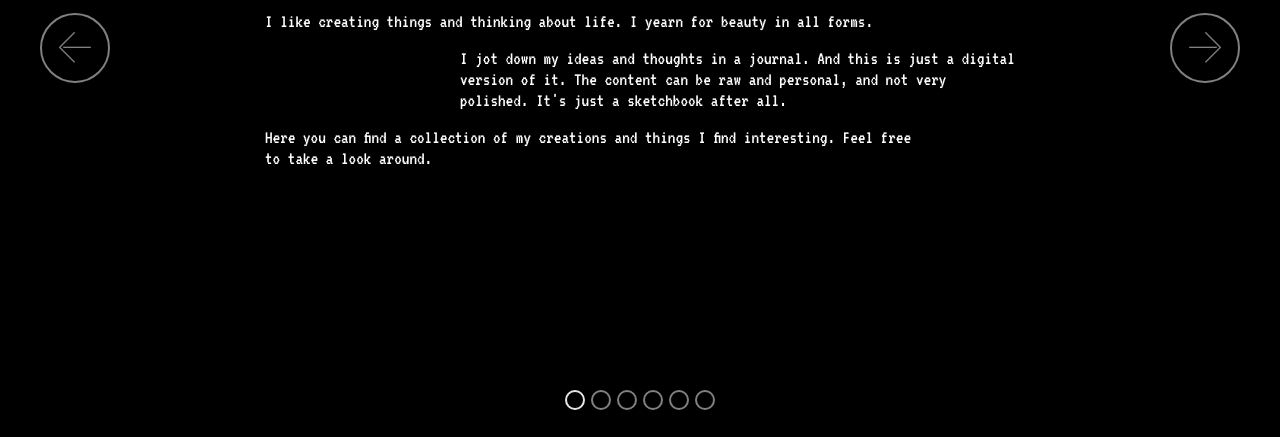
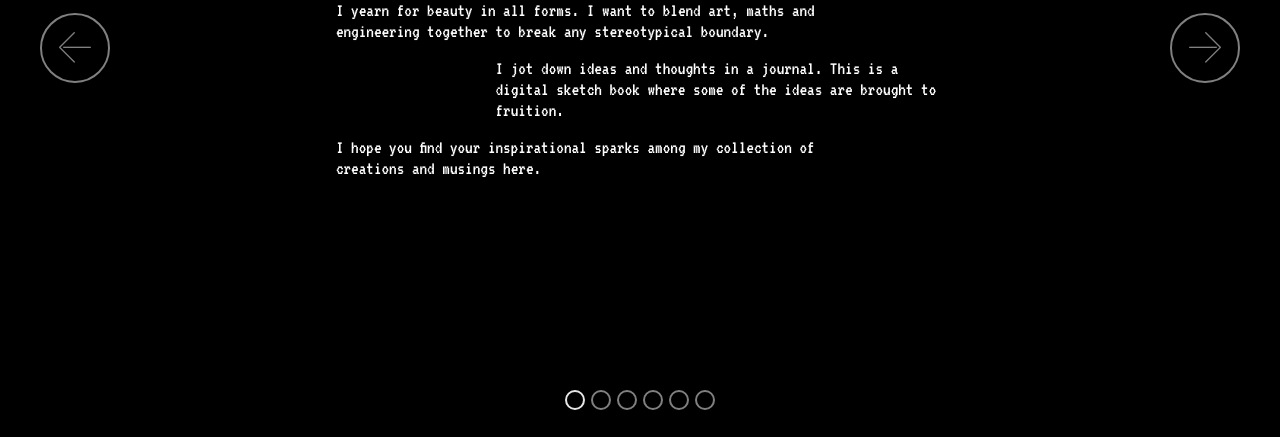
Before and after one commit to koshini/shiniko.com, a plain HTML site: page index.html in a window 1280 px wide. Shown: the part 363-800 px from the top of the page. Drawn offline with Linux system fonts and the light colour scheme; files whose address does not match are found by name; a web font is replaced by a local one.

Commit message:
Edit intro

```diff
--- a/index.html
+++ b/index.html
@@ -46,17 +46,17 @@
               </div>
               <div class="row">
                   <div class="col-md-7 offset-md-2 align-left">
-                    <p class="vt323">I like creating things and thinking about life. I yearn for beauty in all forms. </p>
+                    <p class="vt323">I yearn for beauty in all forms. I want to blend art, maths and engineering together to break any stereotypical boundary. </p>
                   </div>
               </div>
               <div class="row">
                   <div class="col-md-6 offset-md-4 align-left">
-                    <p class="vt323">I jot down my ideas and thoughts in a journal. And this is just a digital version of it. The content can be raw and personal, and not very polished. It's just a sketchbook after all. </p>
+                    <p class="vt323">I jot down ideas and thoughts in a journal. This is a digital sketch book where some of the ideas are brought to fruition. </p>
                   </div>
               </div>
               <div class="row">
                   <div class="col-md-7 offset-md-2 align-left">
-                    <p class="vt323">Here you can find a collection of my creations and things I find interesting. Feel free to take a look around. </p>
+                    <p class="vt323">I hope you find your inspirational sparks among my collection of creations and musings here. </p>
                   </div>
               </div>
           </div>
```
